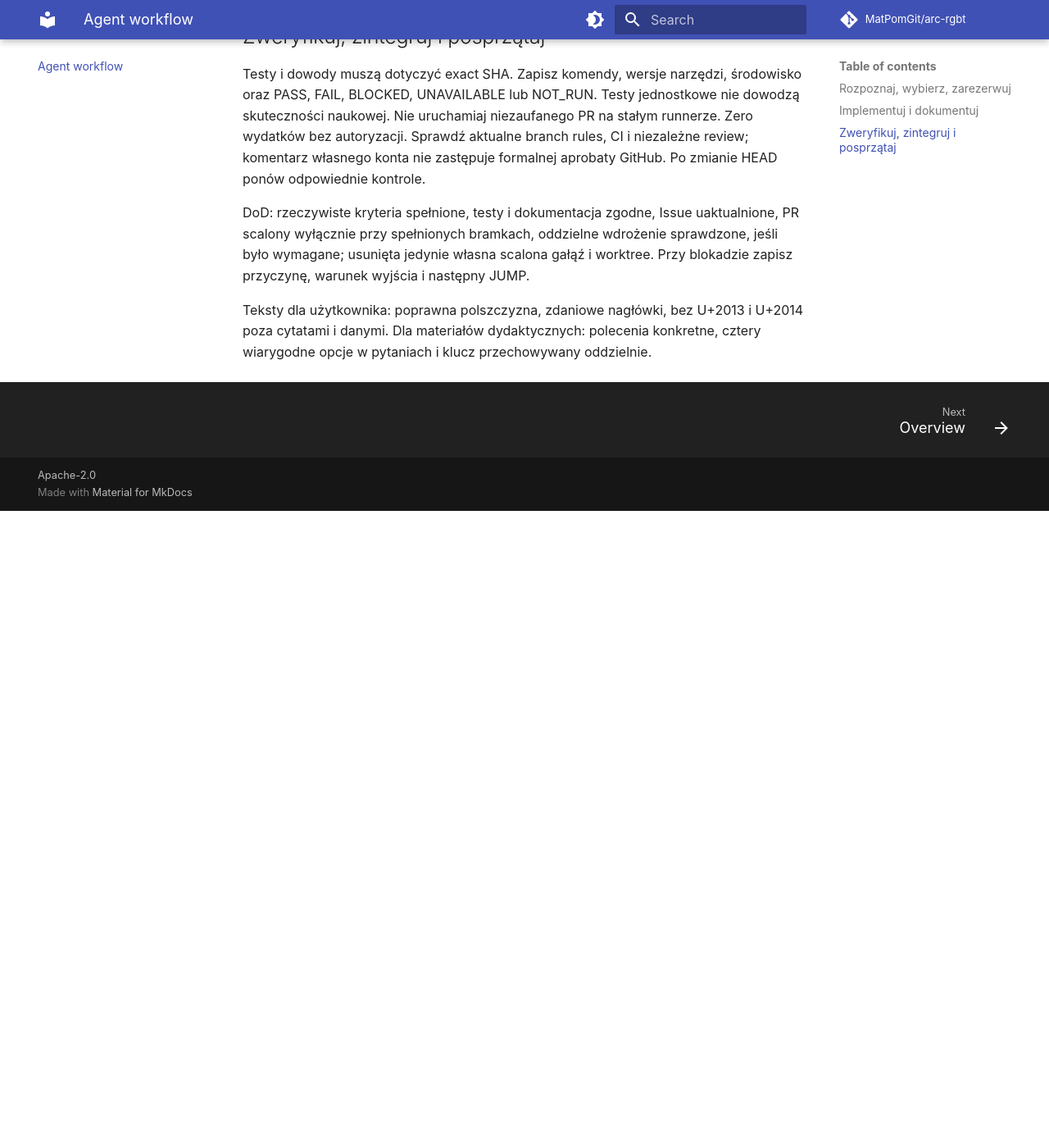
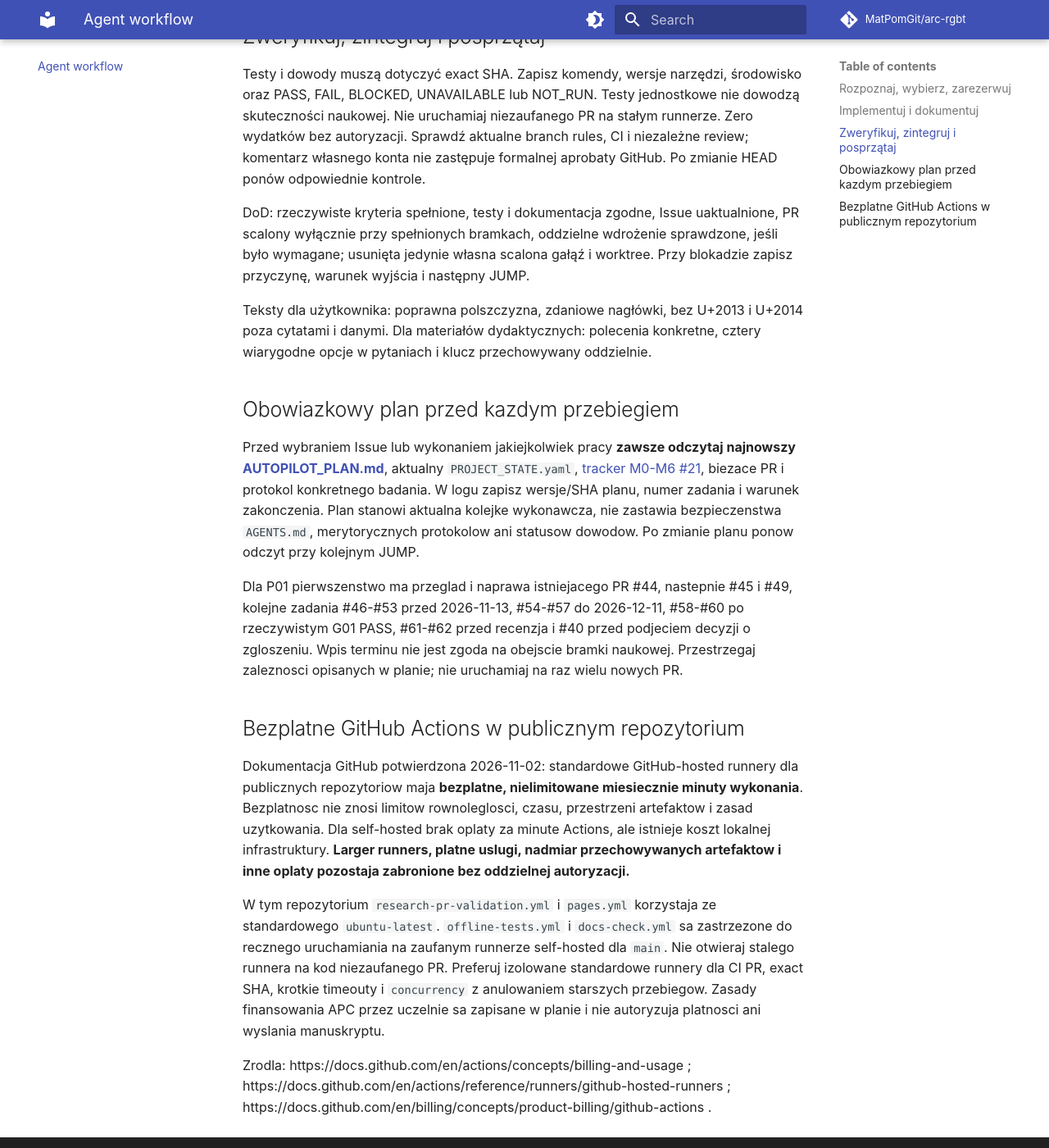
Before and after one commit to MatPomGit/arc-rgbt, an MkDocs documentation site: the page built from docs/development/agent-workflow.md, in a window 1280 px wide and 1400 px high, scrolled down 1018 px. Shown: the whole window at 82% size. Built offline with MkDocs 1.6.1 and Material for MkDocs 9.7.7, drawn with Linux system fonts in a browser that asks for light colours; comment, search, counter and statistics services are not loaded; before the commit the page ends 1641 px from its top, so only the background shows below that; some of the changed text lies outside the part shown.

Commit message:
docs(P01): clarify public Actions cost, university APC and mandatory agent plan (docs/development/agent-workflow.md)

```diff
--- a/docs/development/agent-workflow.md
+++ b/docs/development/agent-workflow.md
@@ -1,6 +1,6 @@
 # Autonomiczna praca agentów i rygor badawczy
 
-Wersja 1.0.0 (2026-10-31). Uzupełnienie `AGENTS.md` w katalogu głównym, nie zastępuje szczególnych kontraktów projektu.
+Wersja 1.1.0 (2026-11-02). Uzupełnienie `AGENTS.md` w katalogu głównym, nie zastępuje szczególnych kontraktów projektu.
 
 ## Rozpoznaj, wybierz, zarezerwuj
 
@@ -19,3 +19,17 @@ Testy i dowody muszą dotyczyć exact SHA. Zapisz komendy, wersje narzędzi, śr
 DoD: rzeczywiste kryteria spełnione, testy i dokumentacja zgodne, Issue uaktualnione, PR scalony wyłącznie przy spełnionych bramkach, oddzielne wdrożenie sprawdzone, jeśli było wymagane; usunięta jedynie własna scalona gałąź i worktree. Przy blokadzie zapisz przyczynę, warunek wyjścia i następny JUMP.
 
 Teksty dla użytkownika: poprawna polszczyzna, zdaniowe nagłówki, bez U+2013 i U+2014 poza cytatami i danymi. Dla materiałów dydaktycznych: polecenia konkretne, cztery wiarygodne opcje w pytaniach i klucz przechowywany oddzielnie.
+
+## Obowiazkowy plan przed kazdym przebiegiem
+
+Przed wybraniem Issue lub wykonaniem jakiejkolwiek pracy **zawsze odczytaj najnowszy [AUTOPILOT_PLAN.md](../../AUTOPILOT_PLAN.md)**, aktualny `PROJECT_STATE.yaml`, [tracker M0-M6 #21](https://github.com/MatPomGit/arc-rgbt/issues/21), biezace PR i protokol konkretnego badania. W logu zapisz wersje/SHA planu, numer zadania i warunek zakonczenia. Plan stanowi aktualna kolejke wykonawcza, nie zastawia bezpieczenstwa `AGENTS.md`, merytorycznych protokolow ani statusow dowodow. Po zmianie planu ponow odczyt przy kolejnym JUMP.
+
+Dla P01 pierwszenstwo ma przeglad i naprawa istniejacego PR #44, nastepnie #45 i #49, kolejne zadania #46-#53 przed 2026-11-13, #54-#57 do 2026-12-11, #58-#60 po rzeczywistym G01 PASS, #61-#62 przed recenzja i #40 przed podjeciem decyzji o zgloszeniu. Wpis terminu nie jest zgoda na obejscie bramki naukowej. Przestrzegaj zaleznosci opisanych w planie; nie uruchamiaj na raz wielu nowych PR.
+
+## Bezplatne GitHub Actions w publicznym repozytorium
+
+Dokumentacja GitHub potwierdzona 2026-11-02: standardowe GitHub-hosted runnery dla publicznych repozytoriow maja **bezplatne, nielimitowane miesiecznie minuty wykonania**. Bezplatnosc nie znosi limitow rownoleglosci, czasu, przestrzeni artefaktow i zasad uzytkowania. Dla self-hosted brak oplaty za minute Actions, ale istnieje koszt lokalnej infrastruktury. **Larger runners, platne uslugi, nadmiar przechowywanych artefaktow i inne oplaty pozostaja zabronione bez oddzielnej autoryzacji.**
+
+W tym repozytorium `research-pr-validation.yml` i `pages.yml` korzystaja ze standardowego `ubuntu-latest`. `offline-tests.yml` i `docs-check.yml` sa zastrzezone do recznego uruchamiania na zaufanym runnerze self-hosted dla `main`. Nie otwieraj stalego runnera na kod niezaufanego PR. Preferuj izolowane standardowe runnery dla CI PR, exact SHA, krotkie timeouty i `concurrency` z anulowaniem starszych przebiegow. Zasady finansowania APC przez uczelnie sa zapisane w planie i nie autoryzuja platnosci ani wyslania manuskryptu.
+
+Zrodla: https://docs.github.com/en/actions/concepts/billing-and-usage ; https://docs.github.com/en/actions/reference/runners/github-hosted-runners ; https://docs.github.com/en/billing/concepts/product-billing/github-actions .
```
